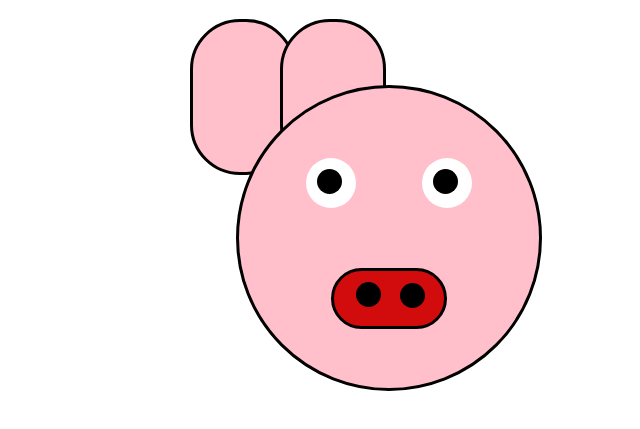
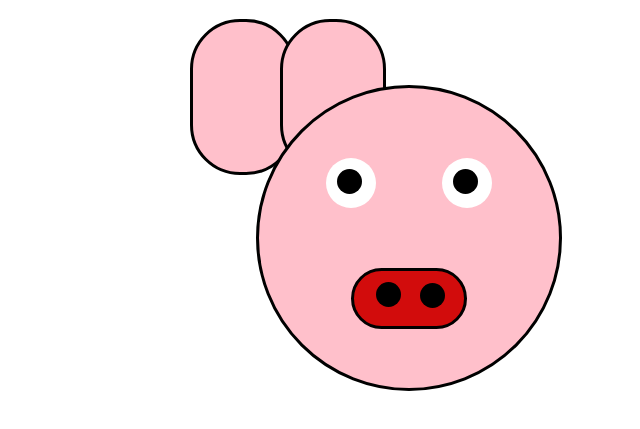
Before and after one commit to ShainnyA/Pig_Face, a plain HTML site: page index.html in a window 1280 px wide. Shown: the part 61-490 px from the top of the page, without its empty margins (502-1142 px from the left). Drawn offline with Linux system fonts and the light colour scheme.

Commit message:
style.css

```diff
--- a/style.css
+++ b/style.css
@@ -31,7 +31,7 @@
     border: 3px solid black;
     border-radius: 50%;
     position:absolute;
-    margin-left: 730px;
+    margin-left: 750px;
     margin-top: -7%;
 
 }
```
